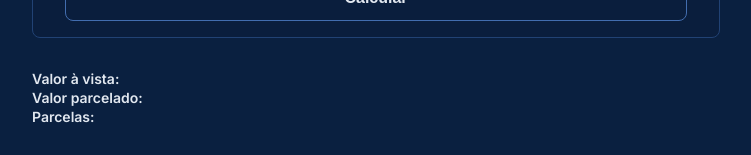
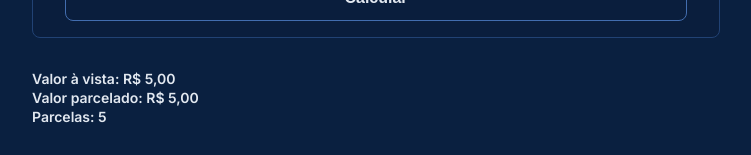
Before and after one commit to gabrielbuttendorf/avista-parcelado, a React (Vite) app: page / in a window 1280 px wide. Both pictures are taken after typing "5", "5", "5" into the empty fields and a click on the button "Calcular". Shown: the part 390-545 px from the top of the page, without its empty margins (264-1015 px from the left). Built offline with nearby package versions, Linux system fonts and the light colour scheme; no server answers.

Commit message:
adicionado exibição dos valores inseridos pelo usuário

```diff
--- a/src/components/Calculator/index.tsx
+++ b/src/components/Calculator/index.tsx
@@ -13,6 +13,7 @@ interface CalculatorProps {
   taxaAnual: number;
   onCalculate: () => void;
   onResult: (result: ReturnType<typeof simulateFinance>) => void;
+  onSaveInputs: (data: FinanceForm) => void;
 }
 
 export function Calculator({
@@ -20,6 +21,7 @@ export function Calculator({
   taxaAnual,
   onCalculate,
   onResult,
+  onSaveInputs,
 }: CalculatorProps) {
   const handleCalculate = (e: MouseEvent<HTMLButtonElement>) => {
     e.preventDefault();
@@ -33,6 +35,7 @@ export function Calculator({
     });
 
     onResult(calculation);
+    onSaveInputs(data);
     onCalculate();
   };
 
--- a/src/components/Form/index.tsx
+++ b/src/components/Form/index.tsx
@@ -2,18 +2,13 @@ import { useEffect, useRef, useState, type WheelEvent } from "react";
 import { FormContainer, InputDiv, Page } from "./styles";
 import { Calculator } from "../Calculator";
 import { getSelic } from "../../services/selic";
-import type { simulateFinance } from "../../services/finance";
+import type { FinanceForm, simulateFinance } from "../../services/finance";
 import { ResultTable } from "../ResultTable";
-
-interface FinanceForm {
-  avista: number;
-  parcelado: number;
-  parcelas: number;
-}
 
 export function Form() {
   const [taxaAnual, setTaxaAnual] = useState<number>(0);
   const avistaRef = useRef<HTMLInputElement>(null);
+  const [lastInputs, setLastInputs] = useState<FinanceForm | null>(null);
 
   const [result, setResult] = useState<ReturnType<
     typeof simulateFinance
@@ -91,6 +86,7 @@ export function Form() {
           data={form}
           taxaAnual={taxaAnual}
           onResult={setResult}
+          onSaveInputs={setLastInputs}
           onCalculate={() => {
             setForm({ avista: 0, parcelado: 0, parcelas: 0 });
             avistaRef.current?.focus();
@@ -98,7 +94,7 @@ export function Form() {
         />
       </FormContainer>
 
-      <ResultTable result={result} />
+      <ResultTable result={result} inputs={lastInputs} />
     </Page>
   );
 }
--- a/src/components/ResultTable/index.tsx
+++ b/src/components/ResultTable/index.tsx
@@ -1,4 +1,4 @@
-import type { simulateFinance } from "../../services/finance";
+import type { FinanceForm, simulateFinance } from "../../services/finance";
 import {
   InfoContainer,
   MainResult,
@@ -11,17 +11,30 @@ import { InfoIcon } from "@phosphor-icons/react";
 
 interface ResultTableProps {
   result: ReturnType<typeof simulateFinance> | null;
+  inputs: FinanceForm | null;
 }
 
-export function ResultTable({ result }: ResultTableProps) {
+export function ResultTable({ result, inputs }: ResultTableProps) {
   return (
     <TableContainer>
       {result && (
         <>
           <UserInputs>
-            <p>Valor à vista:</p>
-            <p>Valor parcelado:</p>
-            <p>Parcelas:</p>
+            <p>
+              Valor à vista:{" "}
+              {inputs?.avista.toLocaleString("pt-BR", {
+                style: "currency",
+                currency: "BRL",
+              })}
+            </p>
+            <p>
+              Valor parcelado:{" "}
+              {inputs?.parcelado.toLocaleString("pt-BR", {
+                style: "currency",
+                currency: "BRL",
+              })}
+            </p>
+            <p>Parcelas: {inputs?.parcelas}</p>
           </UserInputs>
           <MainResult>
             <ResultCard variant="avista">
--- a/src/services/finance.ts
+++ b/src/services/finance.ts
@@ -25,6 +25,12 @@ export interface FinanceResult {
   valorFinalParcelado: number;
   tabelaAvista: LinhaAvista[];
   tabelaParcelado: LinhaParcelado[];
+}
+
+export interface FinanceForm {
+  avista: number;
+  parcelado: number;
+  parcelas: number;
 }
 
 export function simulateFinance({
```
